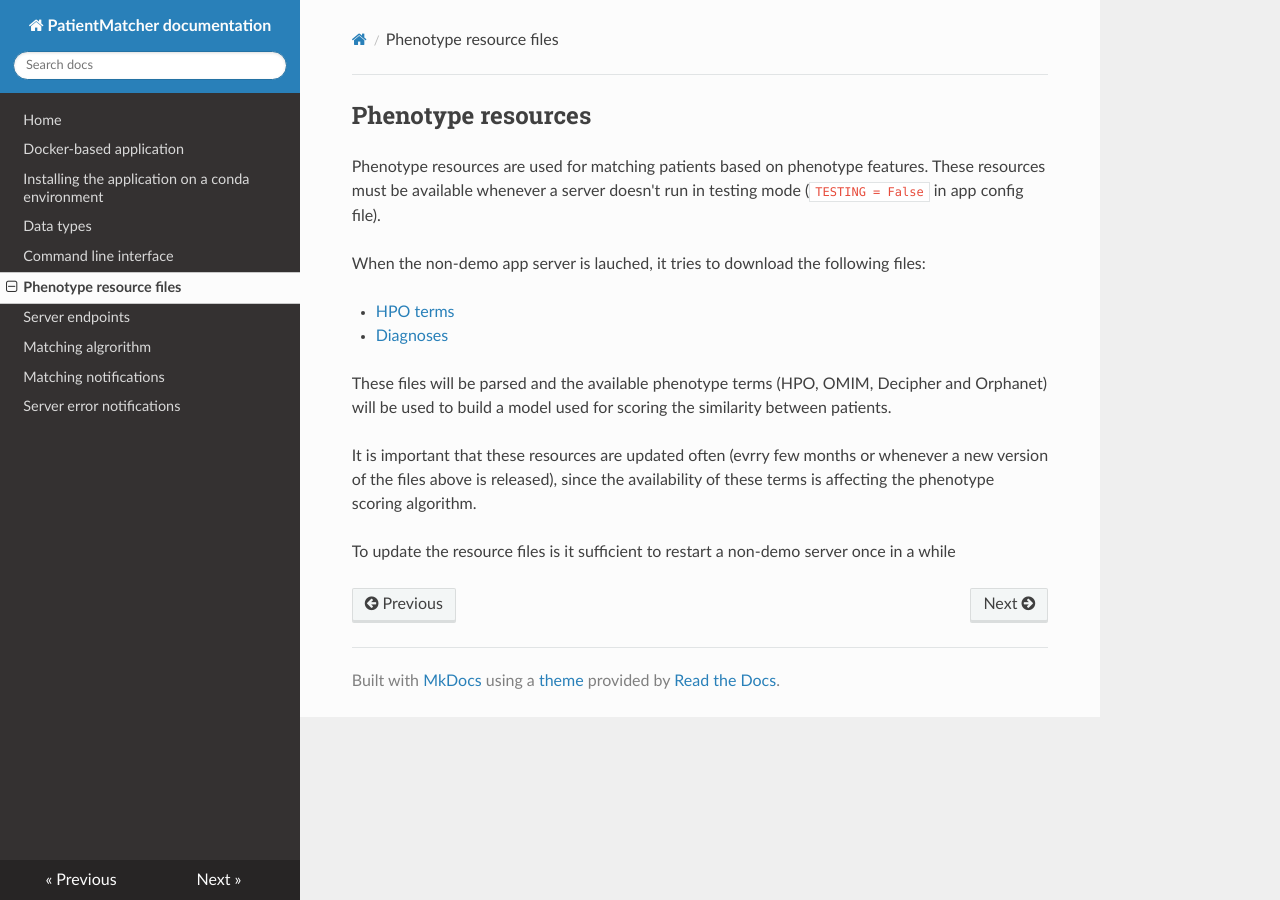
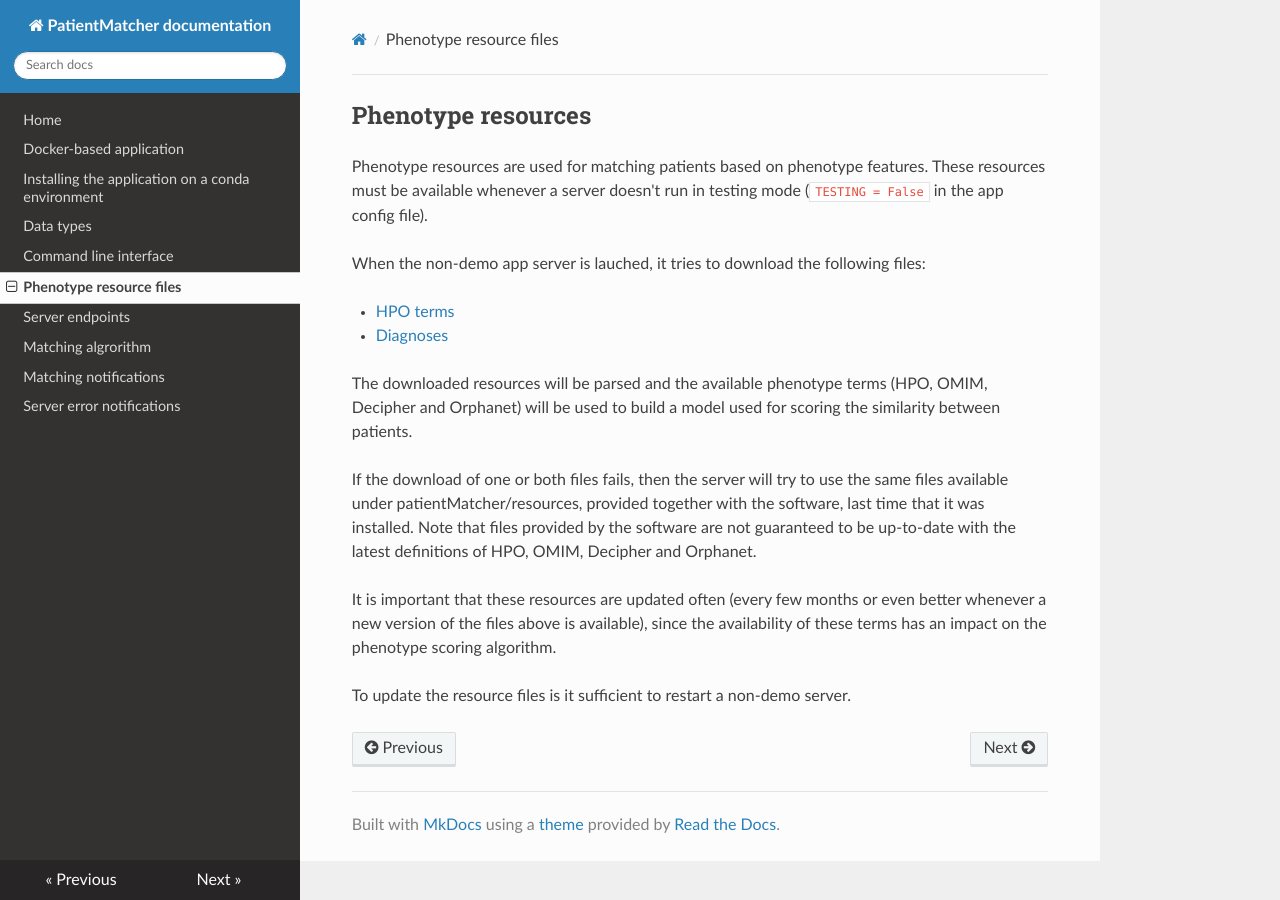
Before and after one commit to Clinical-Genomics/patientMatcher, an MkDocs documentation site: the page built from docs/phenotype_resources.md, in a window 1280 px wide. Built offline with MkDocs 1.6.1, drawn with Linux system fonts in a browser that asks for light colours; nearby versions of some CDN libraries.

Commit message:
Improve docs file

```diff
--- a/docs/phenotype_resources.md
+++ b/docs/phenotype_resources.md
@@ -1,13 +1,15 @@
 ## Phenotype resources
-Phenotype resources are used for matching patients based on phenotype features. These resources must be available whenever a server doesn't run in testing mode (`TESTING = False` in app config file).
+Phenotype resources are used for matching patients based on phenotype features. These resources must be available whenever a server doesn't run in testing mode (`TESTING = False` in the app config file).
 
 When the non-demo app server is lauched, it tries to download the following files:
 
 - [HPO terms](https://raw.githubusercontent.com/obophenotype/human-phenotype-ontology/master/hp.obo)
 - [Diagnoses](https://ci.monarchinitiative.org/view/hpo/job/hpo.annotations/lastSuccessfulBuild/artifact/rare-diseases/misc/phenotype_annotation.tab)
 
-These files will be parsed and the available phenotype terms (HPO, OMIM, Decipher and Orphanet) will be used to build a model used for scoring the similarity between patients.
+The downloaded resources will be parsed and the available phenotype terms (HPO, OMIM, Decipher and Orphanet) will be used to build a model used for scoring the similarity between patients.
 
-It is important that these resources are updated often (evrry few months or whenever a new version of the files above is released), since the availability of these terms is affecting the phenotype scoring algorithm.
+If the download of one or both files fails, then the server will try to use the same files available under patientMatcher/resources, provided together with the software, last time that it was installed. Note that files provided by the software are not guaranteed to be up-to-date with the latest definitions of HPO, OMIM, Decipher and Orphanet.
 
-To update the resource files is it sufficient to restart a non-demo server once in a while
+It is important that these resources are updated often (every few months or even better whenever a new version of the files above is available), since the availability of these terms has an impact on the phenotype scoring algorithm.
+
+To update the resource files is it sufficient to restart a non-demo server.
```
